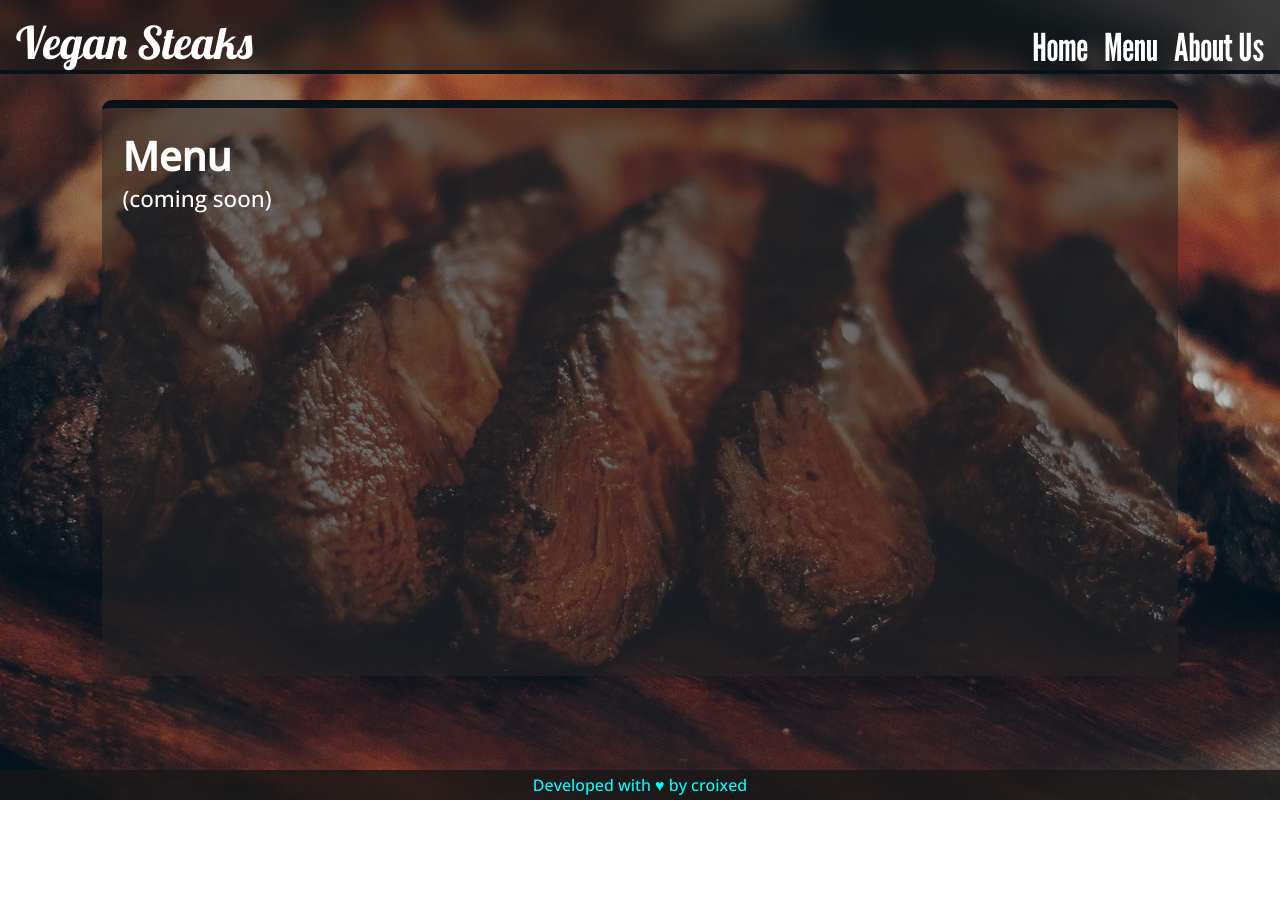
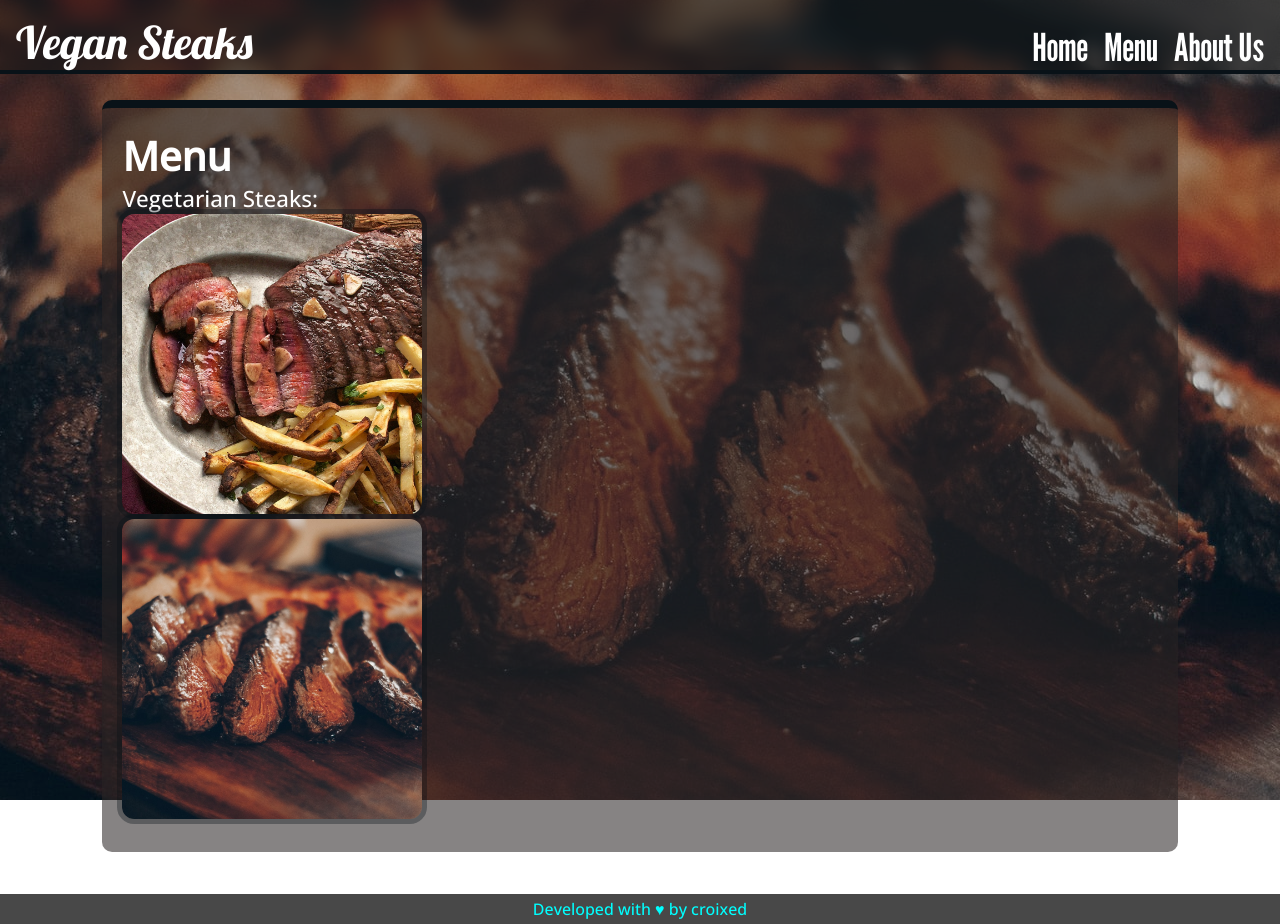
Before and after one commit to Croixed/restaurant, a website built with webpack: page dist/index.html in a window 1280 px wide. Both pictures are taken after a click on the element "Menu". Before the commit the page ends 800 px from the top, so only its background shows below. Built offline with nearby package versions, Linux system fonts and the light colour scheme.

Commit message:
added basic images to menu

```diff
--- a/src/menu.js
+++ b/src/menu.js
@@ -1,3 +1,6 @@
+import Steak from './steak.png';
+import SteakTwo from './steakTwo.jpg';
+
 export const menuTwo = () => {
   console.log('test menu.js');
 }
@@ -9,16 +12,30 @@ function component(type, text, className) {
   return element
 }
 
+// this is really messy and I can definitely refactor it to stay DRY
 export const menuGen = () => {
+  const mySteak = new Image();
+  mySteak.src = Steak;
+  mySteak.classList.add("menu-img");
+  const mySteak2 = mySteak.cloneNode(true);
+  mySteak2.src = SteakTwo;
+
+  const menuOne = document.createElement('div');
+  menuOne.classList.add('menu-item');
+  const menuTwo = menuOne.cloneNode(true);
+  const menuThree = menuOne.cloneNode(true);
+  const menufour = menuOne.cloneNode(true);
+
+  menuOne.appendChild(mySteak2);
+  menuTwo.appendChild(mySteak);
+
 
   const mainContent = component('div', '', 'main-content');
   const contentTitle = component('div', 'Menu ', 'content-title')
-  const contentText = component('div', '(coming soon)', 'content-text');
-
+  const contentText = component('div', 'Vegetarian Steaks:', 'content-text');
   const menuContent = component('div', '', 'menu-content');
 
-  menuContent.appendChild(contentTitle);
-  menuContent.appendChild(contentText);
+  menuContent.append(contentTitle, contentText, menuOne, menuTwo);
   mainContent.appendChild(menuContent);
   return mainContent
 }
--- a/src/style.css
+++ b/src/style.css
@@ -79,6 +79,7 @@ body {
   color: white;
   margin: 8%;
   margin-top: 100px;
+  margin-bottom: 50px;
 }
 
 .home-content,
@@ -129,6 +130,14 @@ img[src$=".svg"] {
   outline: 5px solid rgba(9, 18, 24, 0.33);
 }
 
+.menu-img {
+  width: 300px;
+  height: 300px;
+  object-fit: cover;
+  border-radius: 12px;
+  outline: 5px solid rgba(9, 18, 24, 0.33);
+}
+
 .home-img:nth-of-type(3) {
   margin-top: 30px;
 }
```
Also changed, not shown: dist/index.bundle.js, dist/menu.bundle.js.
